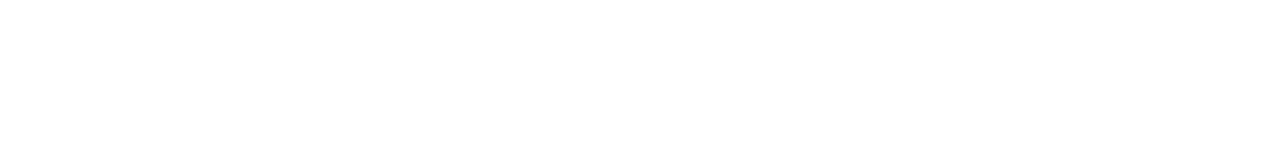
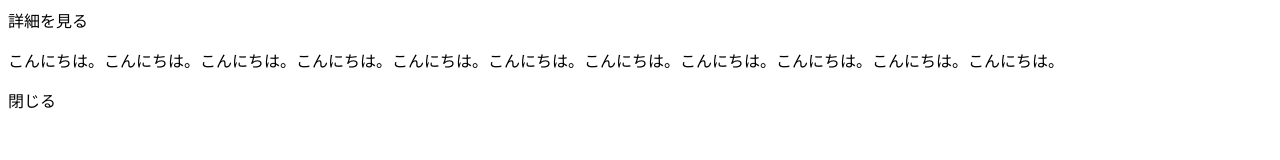
Before and after one commit to Y-YOSHIMU/JavaScript, a plain HTML site: page MyModalWindow/index.html in a window 1280 px wide. Drawn offline with Linux system fonts and the light colour scheme.

Commit message:
[Fin]#02

```diff
--- a/MyModalWindow/index.html
+++ b/MyModalWindow/index.html
@@ -5,6 +5,17 @@
   <title>Modal Window</title>
 </head>
 <body>
+  <div id="open">
+    詳細を見る
+  </div>
 
+  <div id="mask"></div>
+
+  <section id="modal">
+    <p>こんにちは。こんにちは。こんにちは。こんにちは。こんにちは。こんにちは。こんにちは。こんにちは。こんにちは。こんにちは。こんにちは。</p>
+    <div id="close">
+      閉じる
+    </div>
+  </section>
 </body>
 </html>
```
